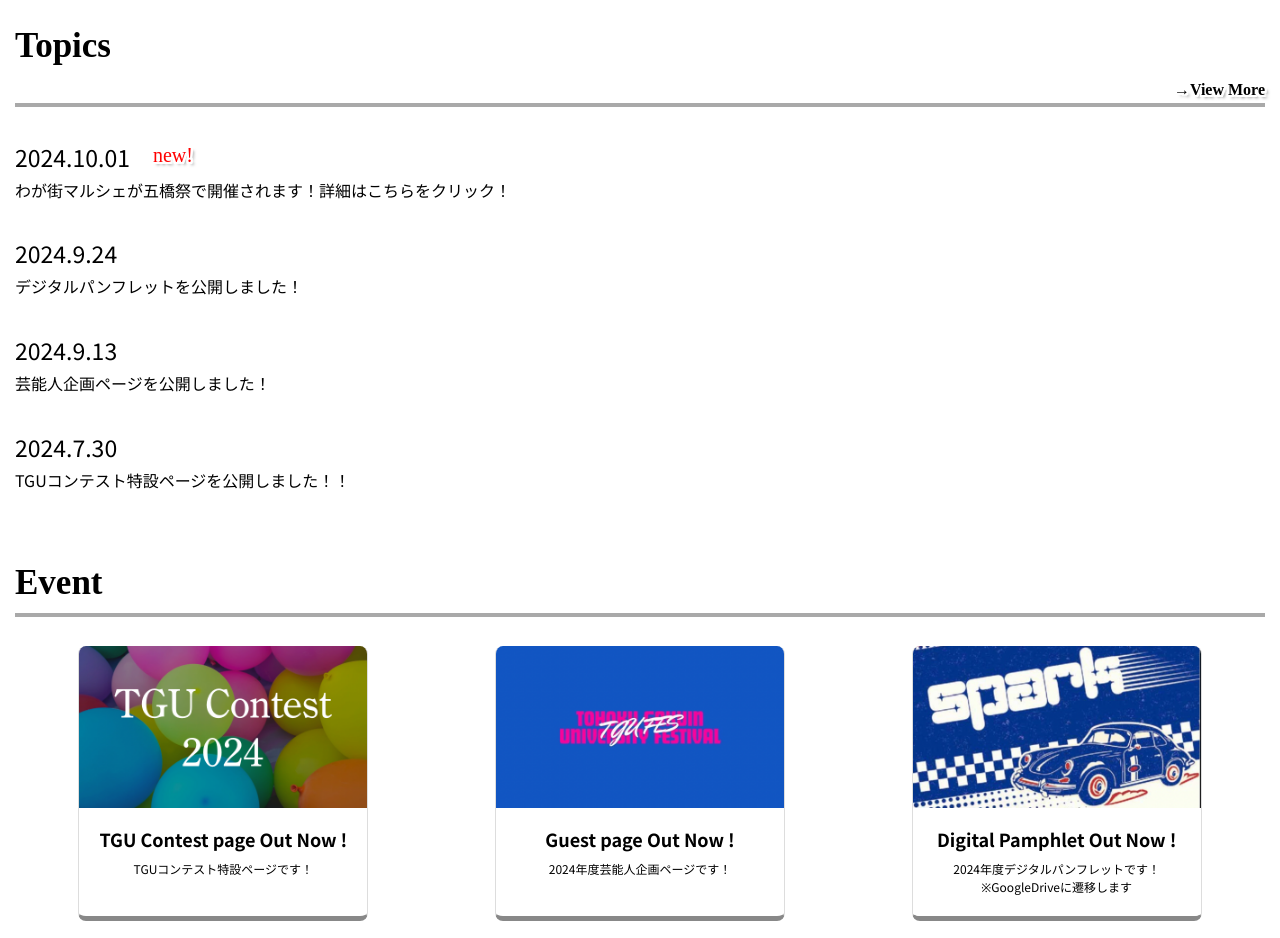
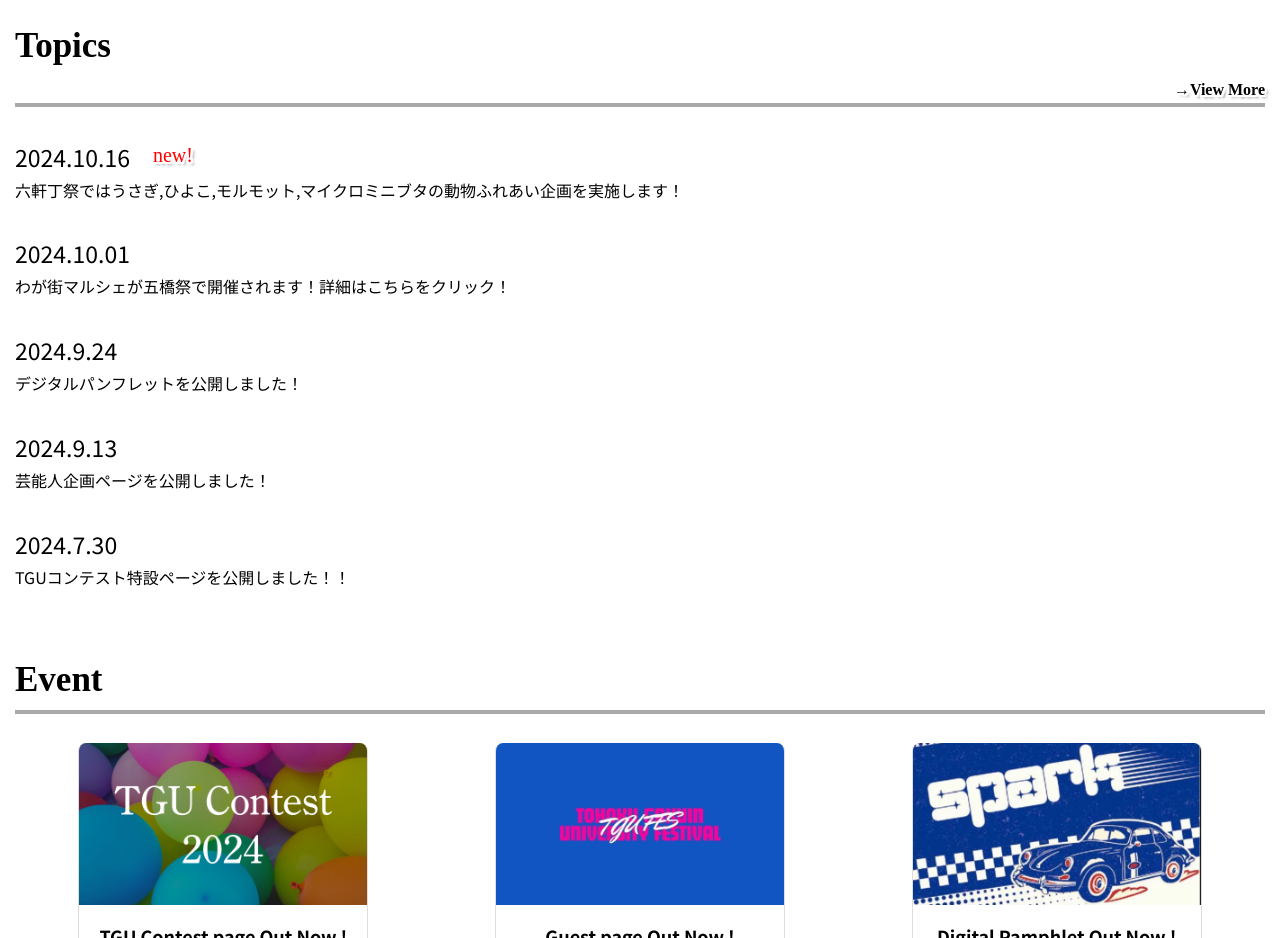
Before and after one commit to nobekawashuto/2024TGUFES, a Next.js app in the folder tgufes/: page / in a window 1280 px wide. Shown: the part 1600-2538 px from the top of the page. Built offline with nearby package versions, Linux system fonts and the light colour scheme; a web font is replaced by a local one.

Commit message:
トピック更新

```diff
--- a/tgufes/src/components/Topics.tsx
+++ b/tgufes/src/components/Topics.tsx
@@ -9,7 +9,10 @@ const Topics = (props: Props) => {
     <div className='Topics'>
         <h2 className='Topic-title'>Topics<p className='viewmore'><Link href="/topicpage">→View More</Link></p></h2>
 
-        <h4 className='content-date txt'>2024.10.01　<p className='new'>new!</p></h4>
+        <h4 className='content-date txt'>2024.10.16　<p className='new'>new!</p></h4>
+        <p className='content-txt txt'><Link href="https://www.tohoku-gakuin.ac.jp/info/top/240927-5.html">六軒丁祭ではうさぎ,ひよこ,モルモット,マイクロミニブタの動物ふれあい企画を実施します！</Link></p>
+
+        <h4 className='content-date txt'>2024.10.01</h4>
         <p className='content-txt txt'><Link href="https://www.tohoku-gakuin.ac.jp/info/top/240927-5.html">わが街マルシェが五橋祭で開催されます！詳細はこちらをクリック！</Link></p>
 
 
```
